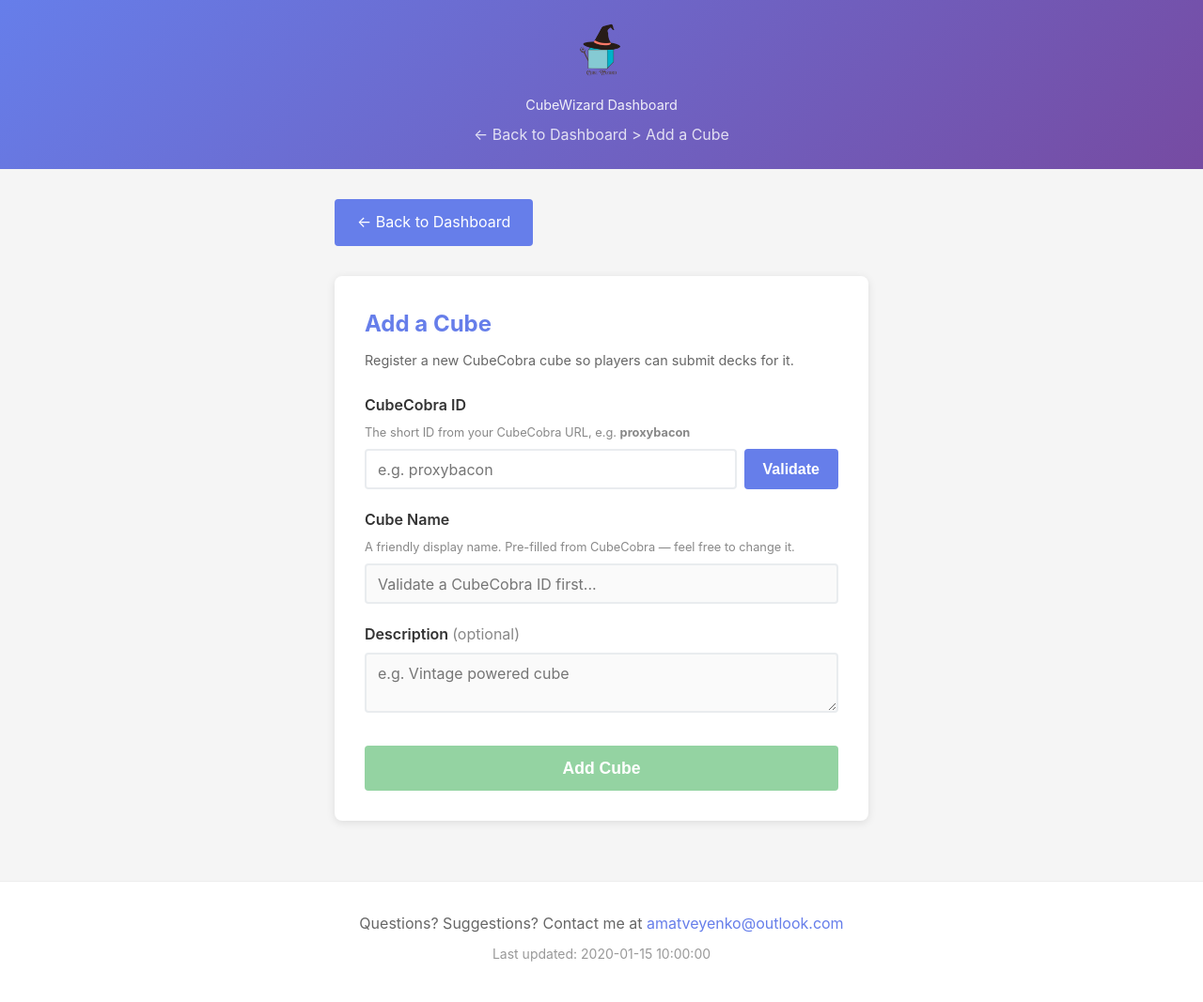
After one commit to 53rpent/cubewizard, a Python web app: template templates/add_cube.html in a window 1280 px wide. The commit adds this page. Shown: the whole page at 94% size. Run offline with Jinja, Linux system fonts and the light colour scheme; the template is opened without the code that fills it: most values are stand-ins (such as "Sample title", 1, 10 or a date in 2020).

Commit message:
D1 db rollout - phase 1

```diff
--- a/cube_mapping.csv
+++ b/cube_mapping.csv
@@ -1,3 +1,3 @@
 cube_name,cube_id,description
 The Bacon Vintage Cube,proxybacon,Vintage powered cube
-Enchanted to Meet You, enchantedCube, Alex's enchatment-themed cube
+Enchanted to Meet You,enchantedCube,Alex's enchantment-themed cube
--- /dev/null
+++ b/templates/add_cube.html
@@ -0,0 +1,463 @@
+<!DOCTYPE html>
+<html lang="en">
+  <head>
+    <meta charset="UTF-8" />
+    <meta name="viewport" content="width=device-width, initial-scale=1.0" />
+    <title>Add a Cube | CubeWizard</title>
+    <link rel="icon" type="image/png" href="CubeWizard.png">
+    <style>
+      * {
+        margin: 0;
+        padding: 0;
+        box-sizing: border-box;
+      }
+
+      body {
+        font-family: -apple-system, BlinkMacSystemFont, "Segoe UI", Roboto,
+          sans-serif;
+        background: #f5f5f5;
+        color: #333;
+        line-height: 1.6;
+      }
+
+      .header {
+        background: linear-gradient(135deg, #667eea 0%, #764ba2 100%);
+        color: white;
+        padding: 1.5rem;
+        text-align: center;
+      }
+
+      .header-logo {
+        width: 64px;
+        height: 64px;
+        margin-bottom: 0.25rem;
+      }
+
+      .header-title {
+        font-size: 0.9rem;
+        font-weight: 400;
+        opacity: 0.9;
+        margin: 0 0 0.5rem 0;
+      }
+
+      .breadcrumb {
+        opacity: 0.8;
+        margin-top: 0.5rem;
+      }
+
+      .breadcrumb a {
+        color: white;
+        text-decoration: none;
+      }
+
+      .breadcrumb a:hover {
+        text-decoration: underline;
+      }
+
+      .container {
+        max-width: 600px;
+        margin: 2rem auto;
+        padding: 0 1rem;
+      }
+
+      .back-button {
+        display: inline-block;
+        background: #667eea;
+        color: white;
+        padding: 0.75rem 1.5rem;
+        text-decoration: none;
+        border-radius: 4px;
+        margin-bottom: 2rem;
+        transition: background 0.2s ease;
+      }
+
+      .back-button:hover {
+        background: #5a6fd8;
+      }
+
+      .add-cube-card {
+        background: white;
+        border-radius: 8px;
+        padding: 2rem;
+        box-shadow: 0 2px 10px rgba(0, 0, 0, 0.1);
+      }
+
+      .add-cube-card h2 {
+        color: #667eea;
+        margin-bottom: 0.5rem;
+      }
+
+      .add-cube-card .subtitle {
+        color: #666;
+        font-size: 0.9rem;
+        margin-bottom: 1.5rem;
+      }
+
+      .form-group {
+        margin-bottom: 1.25rem;
+      }
+
+      .form-group label {
+        display: block;
+        font-weight: 600;
+        margin-bottom: 0.4rem;
+      }
+
+      .form-group .hint {
+        display: block;
+        font-size: 0.8rem;
+        color: #888;
+        margin-bottom: 0.4rem;
+      }
+
+      .form-group input[type="text"],
+      .form-group textarea {
+        width: 100%;
+        padding: 0.6rem 0.75rem;
+        border: 2px solid #e9ecef;
+        border-radius: 4px;
+        font-size: 1rem;
+        font-family: inherit;
+        transition: border-color 0.2s ease;
+      }
+
+      .form-group input:focus,
+      .form-group textarea:focus {
+        outline: none;
+        border-color: #667eea;
+      }
+
+      .form-group textarea {
+        resize: vertical;
+        min-height: 60px;
+      }
+
+      .input-row {
+        display: flex;
+        gap: 0.5rem;
+      }
+
+      .input-row input {
+        flex: 1;
+      }
+
+      .validate-btn {
+        padding: 0.6rem 1.25rem;
+        background: #667eea;
+        color: white;
+        border: none;
+        border-radius: 4px;
+        font-size: 1rem;
+        font-weight: 600;
+        cursor: pointer;
+        white-space: nowrap;
+        transition: background 0.2s ease;
+      }
+
+      .validate-btn:hover:not(:disabled) {
+        background: #5a6fd8;
+      }
+
+      .validate-btn:disabled {
+        background: #a8b5f0;
+        cursor: not-allowed;
+      }
+
+      .validation-result {
+        margin-top: 0.75rem;
+        padding: 0.75rem 1rem;
+        border-radius: 4px;
+        font-size: 0.9rem;
+        display: none;
+      }
+
+      .validation-result.valid {
+        display: block;
+        background: #d4edda;
+        color: #155724;
+        border: 1px solid #c3e6cb;
+      }
+
+      .validation-result.invalid {
+        display: block;
+        background: #f8d7da;
+        color: #721c24;
+        border: 1px solid #f5c6cb;
+      }
+
+      .validation-result .cube-detail {
+        margin-top: 0.25rem;
+        font-size: 0.85rem;
+        opacity: 0.85;
+      }
+
+      .submit-btn {
+        width: 100%;
+        padding: 0.85rem;
+        background: #28a745;
+        color: white;
+        border: none;
+        border-radius: 4px;
+        font-size: 1.1rem;
+        font-weight: 600;
+        cursor: pointer;
+        transition: background 0.2s ease;
+        margin-top: 0.5rem;
+      }
+
+      .submit-btn:hover:not(:disabled) {
+        background: #218838;
+      }
+
+      .submit-btn:disabled {
+        background: #94d3a2;
+        cursor: not-allowed;
+      }
+
+      .status-message {
+        margin-top: 1rem;
+        padding: 1rem;
+        border-radius: 4px;
+        display: none;
+        text-align: center;
+        font-weight: 600;
+      }
+
+      .status-message.success {
+        display: block;
+        background: #d4edda;
+        color: #155724;
+        border: 1px solid #c3e6cb;
+      }
+
+      .status-message.error {
+        display: block;
+        background: #f8d7da;
+        color: #721c24;
+        border: 1px solid #f5c6cb;
+      }
+
+      .footer {
+        background: white;
+        border-top: 1px solid #eee;
+        padding: 2rem;
+        margin-top: 4rem;
+        text-align: center;
+        color: #666;
+      }
+
+      .footer p {
+        margin-bottom: 0.5rem;
+      }
+
+      .footer a {
+        color: #667eea;
+        text-decoration: none;
+      }
+
+      .footer a:hover {
+        text-decoration: underline;
+      }
+
+      .footer .timestamp {
+        font-size: 0.875rem;
+        color: #999;
+      }
+    </style>
+  </head>
+  <body>
+    <div class="header">
+      <img src="CubeWizard.png" alt="CubeWizard" class="header-logo">
+      <p class="header-title">CubeWizard Dashboard</p>
+      <div class="breadcrumb">
+        <a href="index.html">&larr; Back to Dashboard</a> &gt; Add a Cube
+      </div>
+    </div>
+
+    <div class="container">
+      <a href="index.html" class="back-button">&larr; Back to Dashboard</a>
+
+      <div class="add-cube-card">
+        <h2>Add a Cube</h2>
+        <p class="subtitle">Register a new CubeCobra cube so players can submit decks for it.</p>
+
+        <form id="add-cube-form">
+          <!-- Step 1: CubeCobra ID -->
+          <div class="form-group">
+            <label for="cube_id">CubeCobra ID</label>
+            <span class="hint">The short ID from your CubeCobra URL, e.g. <strong>proxybacon</strong></span>
+            <div class="input-row">
+              <input type="text" id="cube_id" name="cube_id" placeholder="e.g. proxybacon" required />
+              <button type="button" class="validate-btn" id="validate-btn" onclick="validateCube()">Validate</button>
+            </div>
+            <div class="validation-result" id="validation-result"></div>
+          </div>
+
+          <!-- Step 2: Cube name (pre-populated after validation) -->
+          <div class="form-group">
+            <label for="cube_name">Cube Name</label>
+            <span class="hint">A friendly display name. Pre-filled from CubeCobra &mdash; feel free to change it.</span>
+            <input type="text" id="cube_name" name="cube_name" placeholder="Validate a CubeCobra ID first..." disabled required />
+          </div>
+
+          <!-- Step 3: Description (optional) -->
+          <div class="form-group">
+            <label for="description">Description <span style="font-weight:normal;color:#888;">(optional)</span></label>
+            <textarea id="description" name="description" placeholder="e.g. Vintage powered cube" disabled></textarea>
+          </div>
+
+          <button type="submit" class="submit-btn" id="submit-btn" disabled>Add Cube</button>
+        </form>
+
+        <div class="status-message" id="status-message"></div>
+      </div>
+    </div>
+
+    <div class="footer">
+      <p>Questions? Suggestions? Contact me at <a href="mailto:amatveyenko@outlook.com">amatveyenko@outlook.com</a></p>
+      <p class="timestamp">Last updated: <span id="timestamp">{{ timestamp }}</span></p>
+    </div>
+
+    <script>
+      var validated = false;
+      var validatedId = "";
+
+      var cubeIdInput = document.getElementById("cube_id");
+      var cubeNameInput = document.getElementById("cube_name");
+      var descInput = document.getElementById("description");
+      var validateBtn = document.getElementById("validate-btn");
+      var submitBtn = document.getElementById("submit-btn");
+      var validationEl = document.getElementById("validation-result");
+      var statusEl = document.getElementById("status-message");
+
+      // Reset validation state when the ID changes
+      cubeIdInput.addEventListener("input", function () {
+        if (validated && cubeIdInput.value.trim() !== validatedId) {
+          validated = false;
+          validatedId = "";
+          cubeNameInput.value = "";
+          cubeNameInput.disabled = true;
+          descInput.value = "";
+          descInput.disabled = true;
+          submitBtn.disabled = true;
+          validationEl.className = "validation-result";
+          validationEl.style.display = "none";
+          statusEl.className = "status-message";
+          statusEl.style.display = "none";
+        }
+      });
+
+      // Also validate on Enter key in the ID field
+      cubeIdInput.addEventListener("keydown", function (e) {
+        if (e.key === "Enter") {
+          e.preventDefault();
+          validateCube();
+        }
+      });
+
+      function validateCube() {
+        var cubeId = cubeIdInput.value.trim();
+        if (!cubeId) {
+          validationEl.className = "validation-result invalid";
+          validationEl.textContent = "Please enter a CubeCobra ID.";
+          return;
+        }
+
+        validateBtn.disabled = true;
+        validateBtn.textContent = "Checking\u2026";
+        validationEl.className = "validation-result";
+        validationEl.style.display = "none";
+
+        // Use our worker proxy to avoid CORS issues with CubeCobra
+        fetch("/api/validate-cube?cube_id=" + encodeURIComponent(cubeId))
+          .then(function (res) { return res.json(); })
+          .then(function (data) {
+            if (data.valid) {
+              validated = true;
+              validatedId = cubeId;
+
+              validationEl.className = "validation-result valid";
+              validationEl.innerHTML =
+                "Cube found: <strong>" + escapeHtml(data.name) + "</strong>" +
+                '<div class="cube-detail">' + data.card_count + " cards</div>";
+
+              cubeNameInput.disabled = false;
+              cubeNameInput.value = data.name;
+              descInput.disabled = false;
+              submitBtn.disabled = false;
+            } else {
+              validated = false;
+              validationEl.className = "validation-result invalid";
+              validationEl.textContent = data.error || "Cube not found on CubeCobra.";
+            }
+          })
+          .catch(function (err) {
+            validationEl.className = "validation-result invalid";
+            validationEl.textContent = "Could not reach CubeCobra. Try again later.";
+          })
+          .finally(function () {
+            validateBtn.disabled = false;
+            validateBtn.textContent = "Validate";
+          });
+      }
+
+      // --- Form submission ---
+      var form = document.getElementById("add-cube-form");
+
+      form.addEventListener("submit", function (e) {
+        e.preventDefault();
+        if (!validated) return;
+
+        statusEl.className = "status-message";
+        statusEl.style.display = "none";
+        submitBtn.disabled = true;
+        submitBtn.textContent = "Submitting\u2026";
+
+        var payload = {
+          cube_id: cubeIdInput.value.trim(),
+          cube_name: cubeNameInput.value.trim(),
+          description: descInput.value.trim()
+        };
+
+        fetch("/api/add-cube", {
+          method: "POST",
+          headers: { "Content-Type": "application/json" },
+          body: JSON.stringify(payload)
+        })
+          .then(function (res) { return res.json(); })
+          .then(function (data) {
+            if (data.success) {
+              statusEl.className = "status-message success";
+              statusEl.textContent = data.message;
+              statusEl.style.display = "block";
+              form.reset();
+              validated = false;
+              validatedId = "";
+              cubeNameInput.disabled = true;
+              descInput.disabled = true;
+              validationEl.className = "validation-result";
+              validationEl.style.display = "none";
+            } else {
+              var msg = data.errors ? data.errors.join(", ") : "Submission failed";
+              throw new Error(msg);
+            }
+          })
+          .catch(function (err) {
+            statusEl.className = "status-message error";
+            statusEl.textContent = err.message;
+            statusEl.style.display = "block";
+          })
+          .finally(function () {
+            submitBtn.disabled = false;
+            submitBtn.textContent = "Add Cube";
+          });
+      });
+
+      function escapeHtml(str) {
+        var div = document.createElement("div");
+        div.appendChild(document.createTextNode(str));
+        return div.innerHTML;
+      }
+    </script>
+  </body>
+</html>
```
Also changed, not shown: generate_static_dashboard.py (+15 -0 lines), pull_from_r2.py (+69 -0 lines), schema.sql (added, +76 -0 lines), src/worker.js (+94 -0 lines), templates/dashboard.html (+10 -1 lines), 3 other files.
